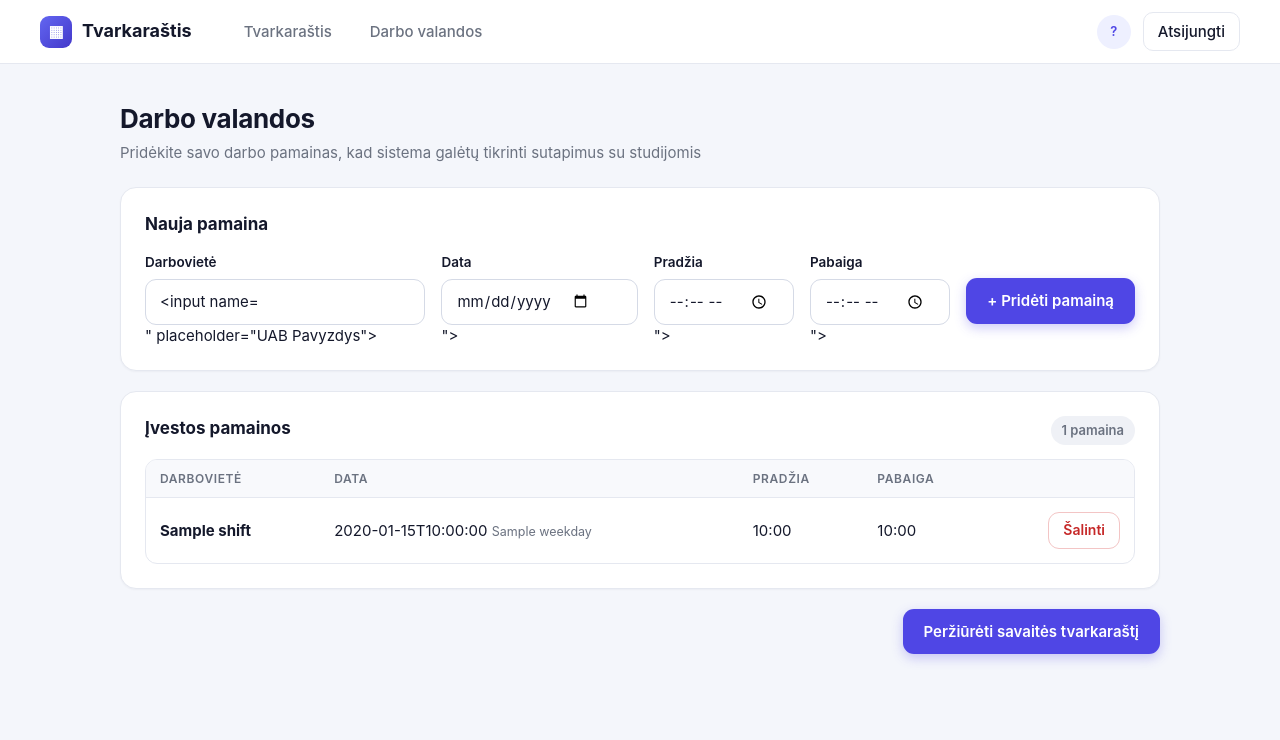
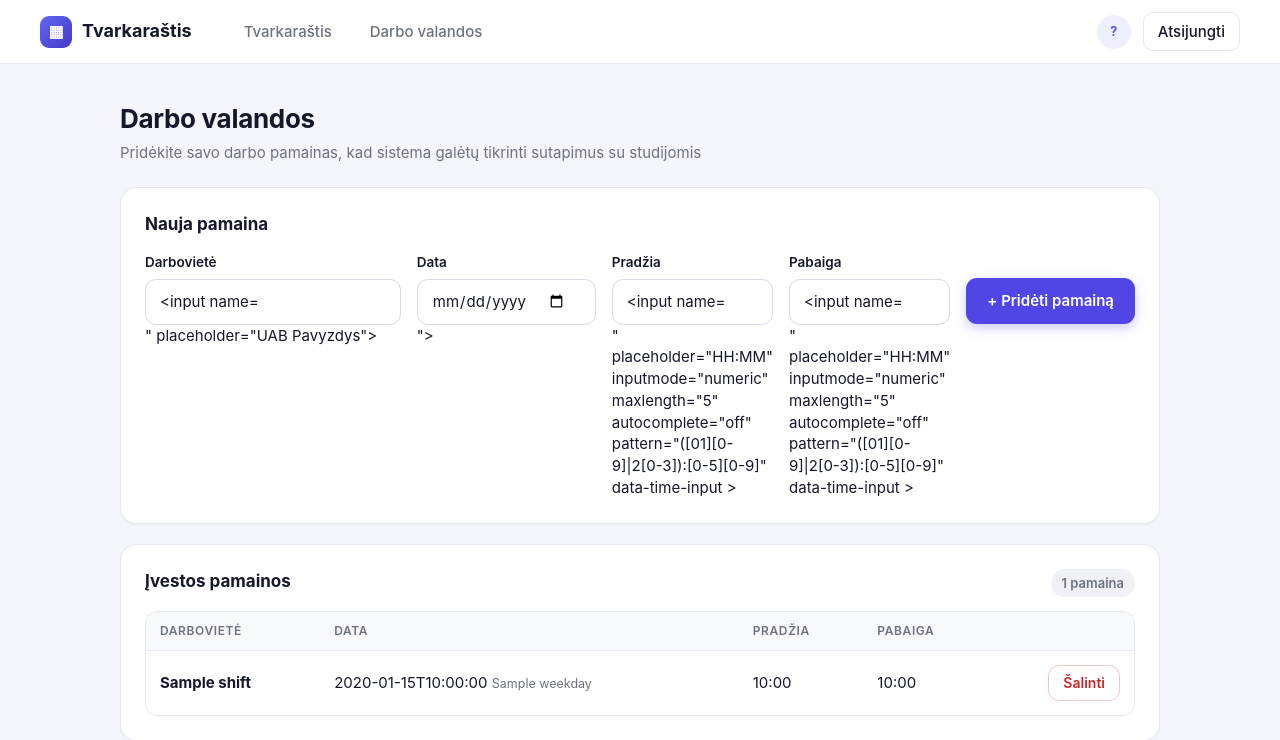
Before and after one commit to ProFil27/Tvarkarastis, a Flask app: template app/web/templates/shifts.html in a window 1280 px wide. Shown: the top 740 px of the page. Before the commit the page ends 661 px from the top, so only its background shows below. Run offline with Flask 3, Linux system fonts and the light colour scheme; the template is opened without the code that fills it: most values are stand-ins (such as "Sample title", 1, 10 or a date in 2020); form fields are guessed from the names that the template uses.

Commit message:
Replace the native time picker with a typed HH:MM field
One shared Jinja macro and a small script (no library): typing 930 gives 09:30,
arrow keys change the time, and a list of suggested times opens on focus. The
submitted value is still HH:MM, so server validation is unchanged.

```diff
--- a/app/web/static/css/style.css
+++ b/app/web/static/css/style.css
@@ -123,3 +123,9 @@ table.review td:last-child{text-align:center}
 .period{display:flex;gap:16px;align-items:flex-start;margin-bottom:16px}
 .period .in{width:190px}
 .period .hint{align-self:center;margin-top:20px}
+
+.time-input{width:100%;min-width:76px;font-variant-numeric:tabular-nums}
+.time-input.invalid{border-color:var(--bad);background:var(--bad-l)}
+.time-menu{position:absolute;z-index:50;max-height:220px;overflow-y:auto;background:#fff;border:1px solid var(--line);border-radius:11px;box-shadow:0 12px 32px rgba(20,24,43,.18);padding:4px}
+.time-option{padding:7px 12px;border-radius:8px;cursor:pointer;font-variant-numeric:tabular-nums}
+.time-option:hover,.time-option.near{background:var(--pri-l);color:var(--pri)}
--- /dev/null
+++ b/app/web/static/js/time_field.js
@@ -0,0 +1,142 @@
+/*
+ * Time input: type 930 -> 09:30, arrow keys change the time, a short list of suggestions appears on focus.
+ * One set of delegated listeners serves every [data-time-input] on the page (also long review tables).
+ */
+(function () {
+    "use strict";
+
+    var SUGGEST_FROM = 7 * 60, SUGGEST_TO = 21 * 60, SUGGEST_STEP = 15, DEFAULT_MINUTES = 8 * 60;
+
+    function pad(n) { return (n < 10 ? "0" : "") + n; }
+    function format(minutes) { return pad(Math.floor(minutes / 60)) + ":" + pad(minutes % 60); }
+
+    // "HH:MM" -> minutes since midnight, or null if it is not a valid 24 h time.
+    function toMinutes(text) {
+        var m = /^([01]?[0-9]|2[0-3]):([0-5][0-9])$/.exec(text || "");
+        return m ? Number(m[1]) * 60 + Number(m[2]) : null;
+    }
+
+    // Digits typed so far -> text shown while typing (without forcing a colon while deleting).
+    function liveFormat(raw, deleting) {
+        var digits = raw.replace(/\D/g, "").slice(0, 4);
+        if (digits.length >= 3) { return digits.slice(0, 2) + ":" + digits.slice(2); }
+        if (digits.length === 2 && !deleting) { return digits + ":"; }
+        return digits;
+    }
+
+    // Final value when the field loses focus: "9" -> 09:00, "930" -> 09:30, "14" -> 14:00; invalid stays as typed.
+    function normalize(raw) {
+        var digits = raw.replace(/\D/g, "");
+        if (!digits) { return ""; }
+        var hours, minutes;
+        if (digits.length <= 2) { hours = Number(digits); minutes = 0; }
+        else if (digits.length === 3) { hours = Number(digits.slice(0, 1)); minutes = Number(digits.slice(1)); }
+        else { hours = Number(digits.slice(0, 2)); minutes = Number(digits.slice(2, 4)); }
+        if (hours > 23 || minutes > 59) { return raw; }
+        return pad(hours) + ":" + pad(minutes);
+    }
+
+    var api = { format: format, toMinutes: toMinutes, liveFormat: liveFormat, normalize: normalize };
+    if (typeof module !== "undefined" && module.exports) { module.exports = api; }
+    if (typeof document === "undefined") { return; }
+    window.TimeField = api;
+
+    var menu = null, owner = null;
+
+    function markValidity(input) {
+        var empty = input.value === "";
+        var valid = empty || toMinutes(input.value) !== null;
+        input.classList.toggle("invalid", !valid);
+        if (valid) { input.removeAttribute("aria-invalid"); } else { input.setAttribute("aria-invalid", "true"); }
+    }
+
+    function closeMenu() {
+        if (menu) { menu.remove(); menu = null; owner = null; }
+    }
+
+    function openMenu(input) {
+        closeMenu();
+        var typed = input.value.replace(/\D/g, "");
+        var current = toMinutes(input.value);
+        var items = [];
+        for (var t = SUGGEST_FROM; t <= SUGGEST_TO; t += SUGGEST_STEP) {
+            var label = format(t);
+            if (!typed || label.replace(":", "").indexOf(typed) === 0) { items.push({ minutes: t, label: label }); }
+        }
+        if (!items.length) { return; }
+
+        menu = document.createElement("div");
+        menu.className = "time-menu";
+        menu.setAttribute("role", "listbox");
+        var nearest = null;
+        items.forEach(function (item) {
+            var option = document.createElement("div");
+            option.className = "time-option";
+            option.setAttribute("role", "option");
+            option.textContent = item.label;
+            option.dataset.value = item.label;
+            if (current !== null && (nearest === null || Math.abs(item.minutes - current) < Math.abs(nearest.minutes - current))) {
+                nearest = { minutes: item.minutes, node: option };
+            }
+            menu.appendChild(option);
+        });
+        var rect = input.getBoundingClientRect();
+        menu.style.left = (rect.left + window.pageXOffset) + "px";
+        menu.style.top = (rect.bottom + window.pageYOffset + 4) + "px";
+        menu.style.minWidth = rect.width + "px";
+        document.body.appendChild(menu);
+        owner = input;
+        if (nearest) { nearest.node.classList.add("near"); menu.scrollTop = nearest.node.offsetTop - 60; }
+    }
+
+    function step(input, minutes) {
+        var base = toMinutes(normalize(input.value));
+        var next = (base === null ? DEFAULT_MINUTES : base) + minutes;
+        input.value = format(Math.min(Math.max(next, 0), 23 * 60 + 59));
+        markValidity(input);
+    }
+
+    document.addEventListener("focusin", function (event) {
+        if (event.target.matches("[data-time-input]")) { openMenu(event.target); }
+    });
+
+    document.addEventListener("input", function (event) {
+        var input = event.target;
+        if (!input.matches || !input.matches("[data-time-input]")) { return; }
+        input.value = liveFormat(input.value, event.inputType === "deleteContentBackward");
+        markValidity(input);
+        openMenu(input);
+    });
+
+    document.addEventListener("keydown", function (event) {
+        var input = event.target;
+        if (!input.matches || !input.matches("[data-time-input]")) { return; }
+        if (event.key === "ArrowUp" || event.key === "ArrowDown") {
+            event.preventDefault();
+            var size = event.shiftKey ? 60 : 5;
+            step(input, event.key === "ArrowUp" ? size : -size);
+            closeMenu();
+        } else if (event.key === "Escape") {
+            closeMenu();
+        }
+    });
+
+    document.addEventListener("focusout", function (event) {
+        var input = event.target;
+        if (!input.matches || !input.matches("[data-time-input]")) { return; }
+        input.value = normalize(input.value);
+        markValidity(input);
+        closeMenu();
+    });
+
+    // mousedown (not click) so the choice is applied before the input loses focus.
+    document.addEventListener("mousedown", function (event) {
+        if (event.target.classList && event.target.classList.contains("time-option") && owner) {
+            event.preventDefault();
+            owner.value = event.target.dataset.value;
+            markValidity(owner);
+            owner.dispatchEvent(new Event("change", { bubbles: true }));
+            closeMenu();
+        }
+    });
+})();
--- /dev/null
+++ b/app/web/templates/_time_field.html
@@ -0,0 +1,6 @@
+{# Text time input (HH:MM, 24 h) that replaces the native clock picker. Behaviour: static/js/time_field.js #}
+{% macro time_field(name, value='', css='in', invalid=False, id=None) -%}
+<input class="{{ css }} time-input {{ 'invalid' if invalid }}" type="text" name="{{ name }}"{% if id %} id="{{ id }}"{% endif %}
+       value="{{ value }}" placeholder="HH:MM" inputmode="numeric" maxlength="5" autocomplete="off"
+       pattern="([01][0-9]|2[0-3]):[0-5][0-9]" data-time-input {% if invalid %}aria-invalid="true"{% endif %}>
+{%- endmacro %}
--- a/app/web/templates/base.html
+++ b/app/web/templates/base.html
@@ -26,5 +26,6 @@
         {% block content %}{% endblock %}
     </div>
 {% endblock %}
+    <script src="{{ url_for('static', filename='js/time_field.js') }}" defer></script>
 </body>
 </html>
--- a/app/web/templates/shifts.html
+++ b/app/web/templates/shifts.html
@@ -1,4 +1,5 @@
 {% extends "base.html" %}
+{% from "_time_field.html" import time_field %}
 {% block title %}Darbo valandos{% endblock %}
 {% block content %}
     <div class="head">
@@ -25,14 +26,12 @@
             </div>
             <div>
                 <label for="start_time">Pradžia</label>
-                <input class="in {{ 'invalid' if errors.get('start_time') }}" type="time" id="start_time"
-                       name="start_time" value="{{ form.get('start_time', '') }}">
+                {{ time_field('start_time', form.get('start_time', ''), 'in', errors.get('start_time'), 'start_time') }}
                 {% if errors.get('start_time') %}<div class="field-error">{{ errors['start_time'] }}</div>{% endif %}
             </div>
             <div>
                 <label for="end_time">Pabaiga</label>
-                <input class="in {{ 'invalid' if errors.get('end_time') }}" type="time" id="end_time"
-                       name="end_time" value="{{ form.get('end_time', '') }}">
+                {{ time_field('end_time', form.get('end_time', ''), 'in', errors.get('end_time'), 'end_time') }}
                 {% if errors.get('end_time') %}<div class="field-error">{{ errors['end_time'] }}</div>{% endif %}
             </div>
             <button type="submit" class="btn p">+ Pridėti pamainą</button>
```
Also changed, not shown: app/web/templates/review.html (+3 -4 lines), tests/test_filters.py (+21 -0 lines).
